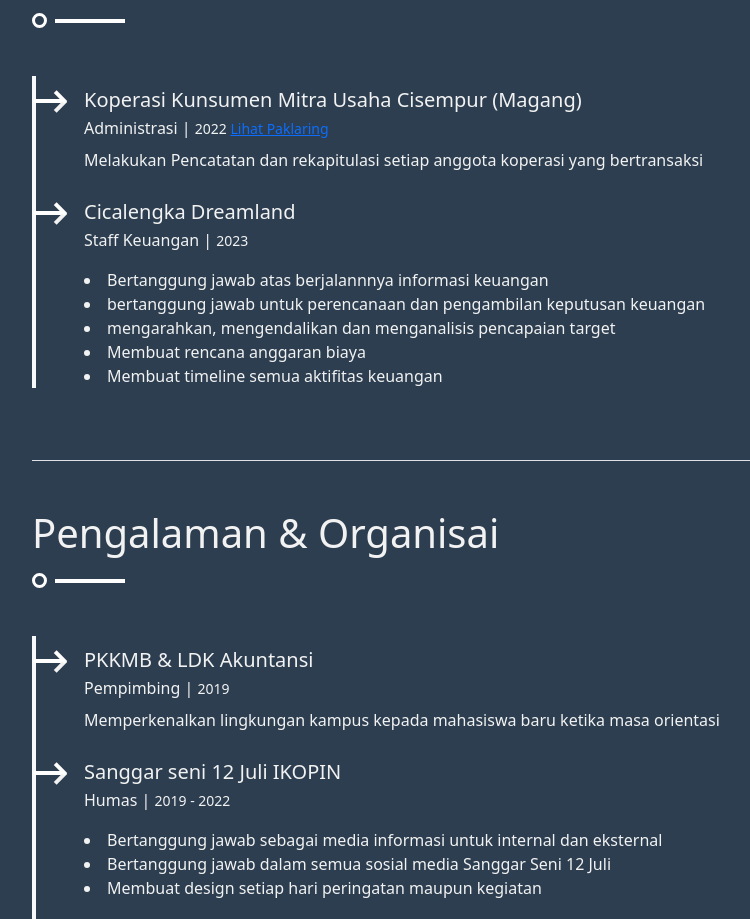
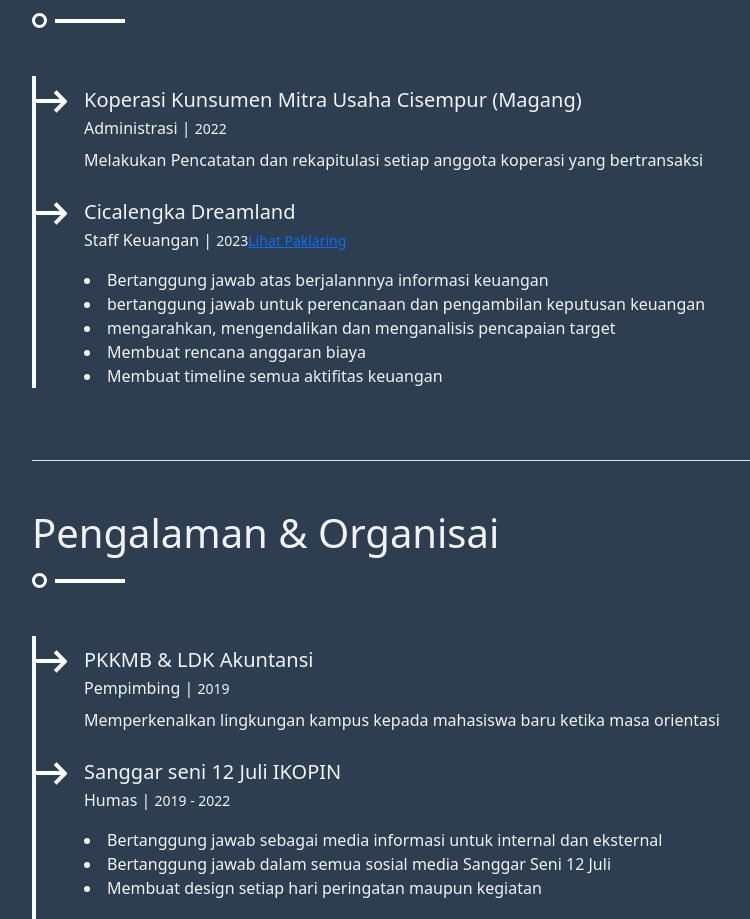
Before and after one commit to MbeeGall/MbeeGall.github.io, a plain HTML site: page index.html in a window 1280 px wide. Shown: the part 1097-2016 px from the top of the page, without its empty margins (438-1188 px from the left). Drawn offline with nearby package versions, Linux system fonts and the light colour scheme.

Commit message:
Update index.html

```diff
--- a/index.html
+++ b/index.html
@@ -121,7 +121,7 @@
                             <div class="arrow">
                             </div>
                             <h5 class="mb-1">Koperasi Kunsumen Mitra Usaha Cisempur (Magang) </h5>
-                            <p class="mb-2">Administrasi | <small>2022 <a href="images/Paklaring.jpg" target="_blank">Lihat Paklaring</a> </small></p>
+                            <p class="mb-2">Administrasi | <small>2022</small></p>
                             <p>Melakukan Pencatatan dan rekapitulasi setiap anggota koperasi yang bertransaksi </p>
                         </div>
                         <div class="arrow">
@@ -129,7 +129,7 @@
                         <div class="position-relative mb-4">
                             <span class=" fs-4 text-light position-absolute" style="top: -5px; left: -50px;"></span>
                             <h5 class="mb-1">Cicalengka Dreamland</h5>
-                            <p class="mb-2">Staff Keuangan | <small>2023</small></p>
+                            <p class="mb-2">Staff Keuangan | <small>2023<a href="images/Paklaring.jpg" target="_blank">Lihat Paklaring</a></small></p>
                             <p>
                                 <li>Bertanggung jawab atas berjalannnya informasi keuangan</li>
                                 <li>bertanggung jawab untuk perencanaan dan pengambilan keputusan keuangan</li>
```
